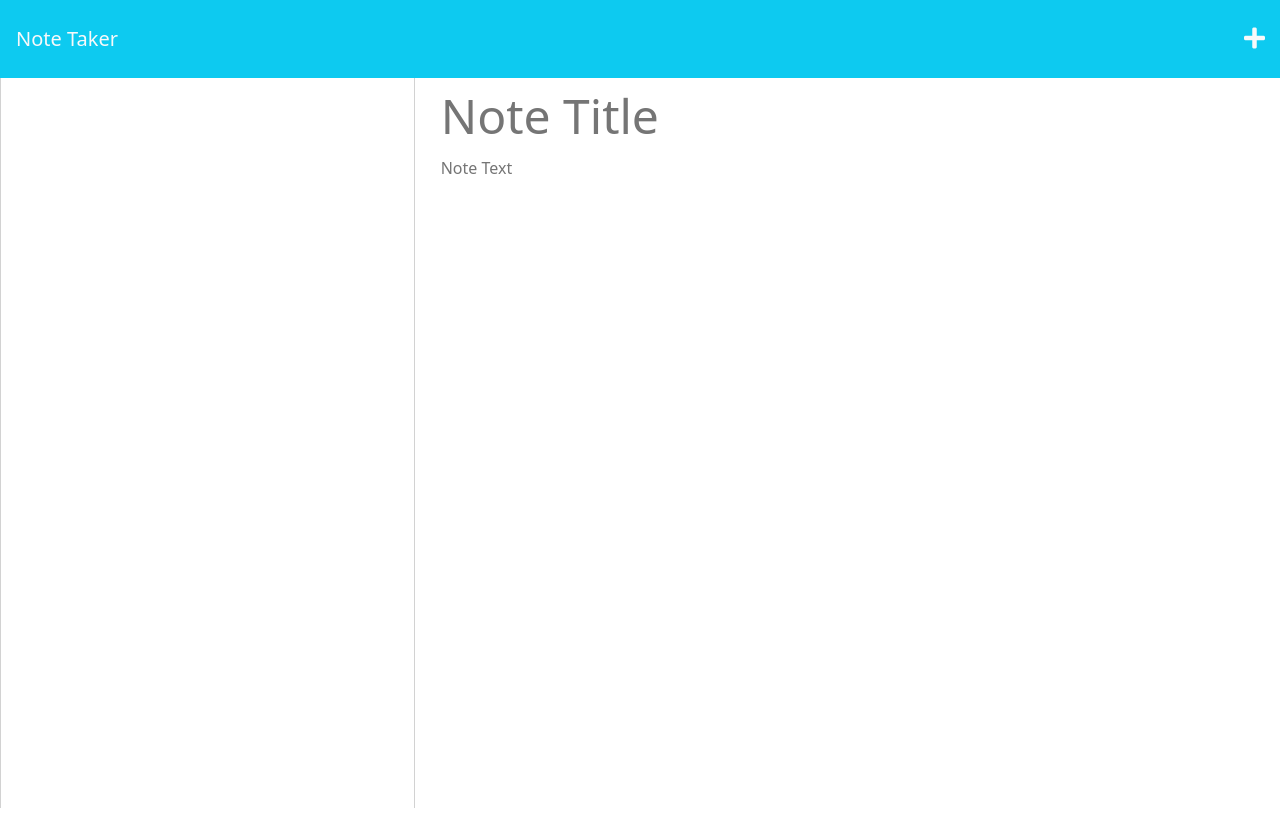
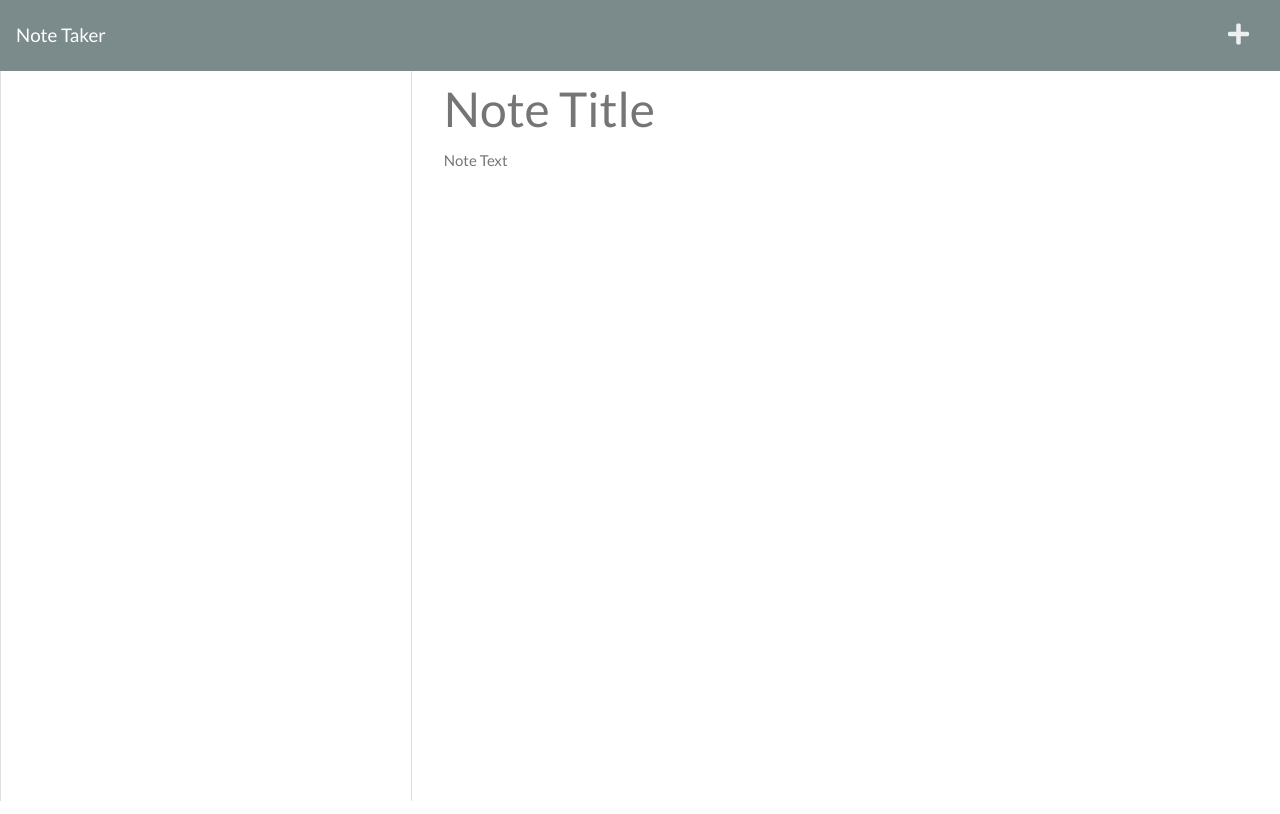
Before and after one commit to Tankb220/note-taker, a website: page public/notes.html in a window 1280 px wide. Drawn offline with nearby package versions, Linux system fonts and the light colour scheme; no server answers.

Commit message:
made changes to notes.html

```diff
--- a/public/notes.html
+++ b/public/notes.html
@@ -5,7 +5,10 @@
     <meta name="viewport" content="width=device-width, initial-scale=1.0" />
     <meta http-equiv="X-UA-Compatible" content="ie=edge" />
     <title>Note Taker</title>
-    <link href="https://cdn.jsdelivr.net/npm/bootstrap@5.2.3/dist/css/bootstrap.min.css" rel="stylesheet" integrity="sha384-rbsA2VBKQhggwzxH7pPCaAqO46MgnOM80zW1RWuH61DGLwZJEdK2Kadq2F9CUG65" crossorigin="anonymous">
+    <link
+      rel="stylesheet"
+      href="https://cdnjs.cloudflare.com/ajax/libs/bootswatch/4.1.3/flatly/bootstrap.min.css"
+    />
     <link
       rel="stylesheet"
       href="https://use.fontawesome.com/releases/v5.3.1/css/all.css"
@@ -16,8 +19,8 @@
   </head>
 
   <body>
-    <nav class="navbar bg-info">
-      <a class="navbar-brand text-light p-3" href="/">Note Taker </a>
+    <nav class="navbar navbar-dark bg-dark">
+      <a class="navbar-brand" href="/">Note Taker </a>
       <div class="icons">
         <i class="fas fa-save text-light save-note"></i>
         <i class="fas fa-plus text-light new-note"></i>
```
